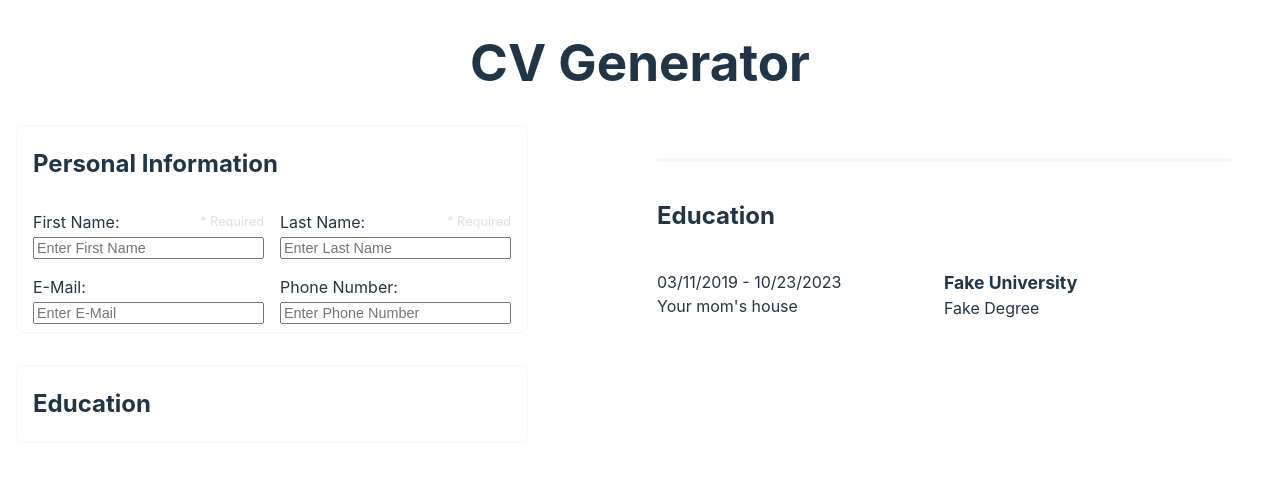
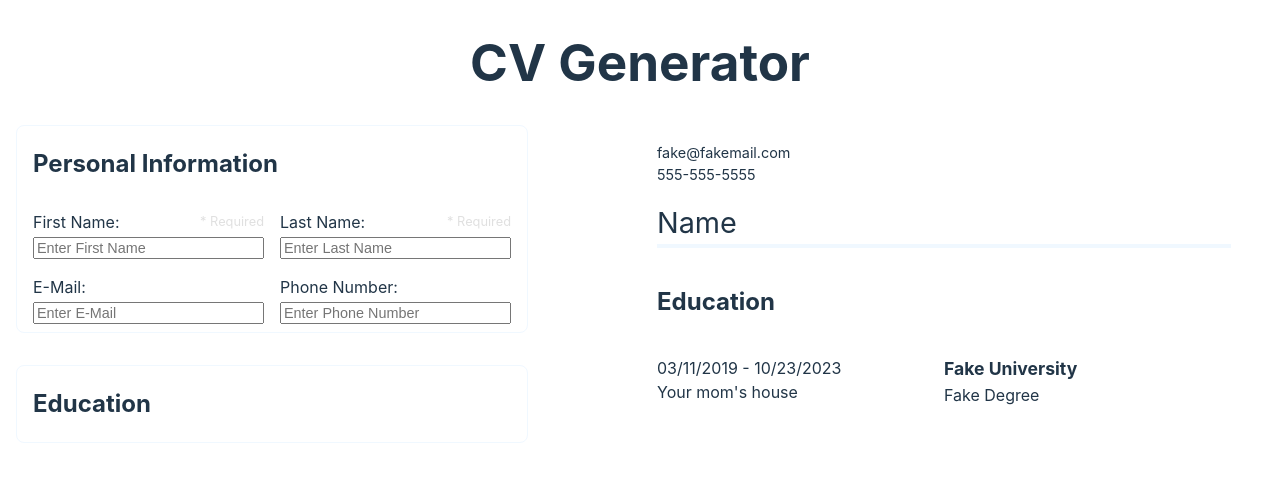
Before and after one commit to NummNuttzCDXX/cv-app, a React (Vite) app: page / in a window 1280 px wide. Shown: the top 482 px of the page. Built offline with nearby package versions, Linux system fonts and the light colour scheme.

Commit message:
Add default values to 'Doc' sections header

```diff
--- a/src/App.jsx
+++ b/src/App.jsx
@@ -158,7 +158,10 @@ function App() {
 					</Dropdown>
 				</div>
 
-				<Doc fullName={fullName} email={email} phone={phone}
+				{/* Document section -- Header has default values if blank */}
+				<Doc fullName={fullName == ' ' ? 'Name' : fullName}
+					email={email || 'fake@fakemail.com'}
+					phone={phone || '555-555-5555'}
 					educationArr={educationArr} />
 			</main>
 		</>
```
